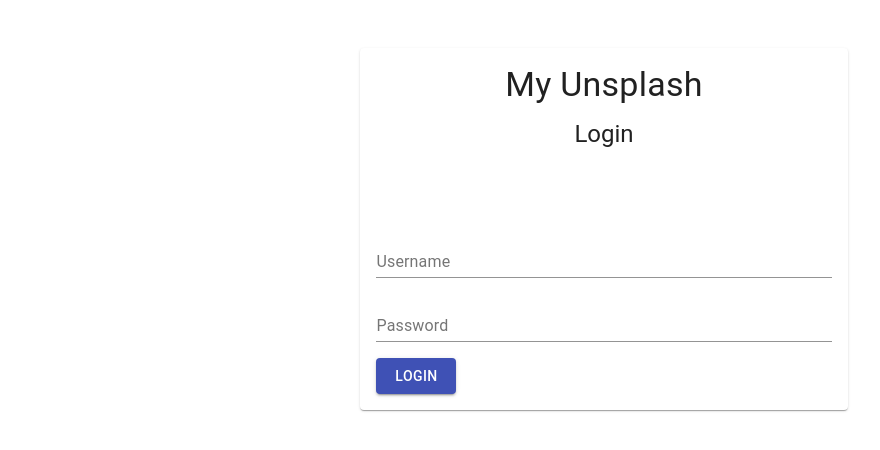
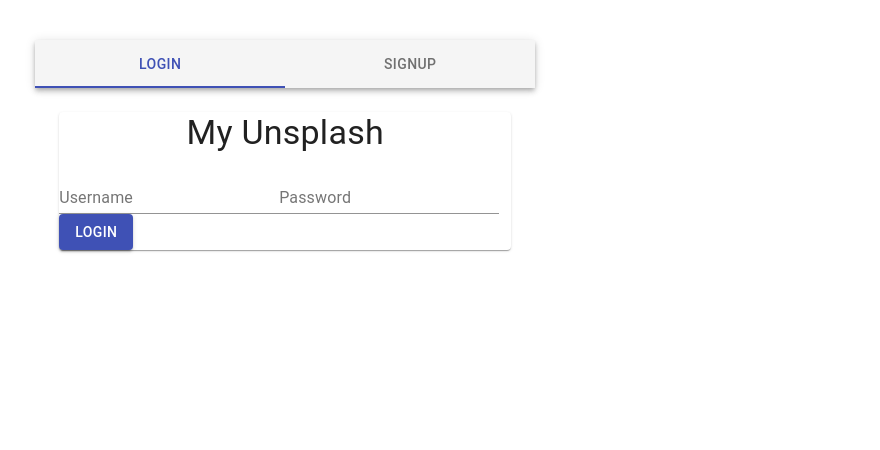
Before and after one commit to Unsplash-clone/client, a React (Create React App) app: page /login in a window 1280 px wide. Shown: the top 450 px of the page, without its empty margins (36-916 px from the left). Built offline with nearby package versions, Linux system fonts and the light colour scheme.

Commit message:
update login page to include signup tab

```diff
--- a/src/components/Login.js
+++ b/src/components/Login.js
@@ -1,15 +1,83 @@
 import React from "react";
 
 import Paper from "@material-ui/core/Paper";
-import useStyles from "../styles/LoginStyles";
+// import useStyles from "../styles/LoginStyles";
 import Typography from "@material-ui/core/Typography";
 import TextField from "@material-ui/core/TextField";
 import Button from "@material-ui/core/Button";
+import { makeStyles, useTheme } from "@material-ui/core/styles";
+import AppBar from "@material-ui/core/AppBar";
+import Tabs from "@material-ui/core/Tabs";
+import Tab from "@material-ui/core/Tab";
+import Box from "@material-ui/core/Box";
+
+import useInputState from "../hooks/useInputState";
+
+function TabPanel(props) {
+  const { children, value, index, ...other } = props;
+
+  return (
+    <div
+      role="tabpanel"
+      hidden={value !== index}
+      id={`full-width-tabpanel-${index}`}
+      aria-labelledby={`full-width-tab-${index}`}
+      {...other}
+    >
+      {value === index && (
+        <Box p={3}>
+          <Typography>{children}</Typography>
+        </Box>
+      )}
+    </div>
+  );
+}
+
+function a11yProps(index) {
+  return {
+    id: `full-width-tab-${index}`,
+    "aria-controls": `full-width-tabpanel-${index}`,
+  };
+}
+
+const useStyles = makeStyles((theme) => ({
+  root: {
+    backgroundColor: theme.palette.background.paper,
+    width: 500,
+  },
+}));
 
 function Login() {
   const classes = useStyles();
+  const theme = useTheme();
+  const [value, setValue] = React.useState(0);
+  const [username, handleUsernameChange, resetUsername] = useInputState("");
+  const [password, handlePasswordChange, resetPassword] = useInputState("");
+
+  const handleChange = (event, newValue) => {
+    setValue(newValue);
+  };
+
+  const handleChangeIndex = (index) => {
+    setValue(index);
+  };
+
   return (
     <div className={classes.root}>
+      <AppBar position="static" color="default">
+        <Tabs
+          value={value}
+          onChange={handleChange}
+          indicatorColor="primary"
+          textColor="primary"
+          variant="fullWidth"
+          aria-label="full width tabs example"
+        >
+          <Tab label="Login" {...a11yProps(0)} />
+          <Tab label="Signup" {...a11yProps(1)} />
+        </Tabs>
+      </AppBar>
+      <TabPanel value={value} index={0} dir={theme.direction}>
         <Paper className={classes.paper}>
           <Typography
             variant="h4"
@@ -20,14 +88,20 @@ function Login() {
           >
             My Unsplash
           </Typography>
-        <div className={classes.subHeading}>
-          <Typography variant="h5" component="h5" align="center">
-            Login
-          </Typography>
-        </div>
           <form className={classes.form} noValidate autoComplete="off">
-          <TextField id="username" label="Username" />
-          <TextField id="password" label="Password" />
+            <TextField
+              id="username"
+              label="Username"
+              value={username}
+              onChange={handleUsernameChange}
+            />
+            <TextField
+              id="password"
+              label="Password"
+              type="password"
+              value={password}
+              onChange={handlePasswordChange}
+            />
             <Button
               variant="contained"
               color="primary"
@@ -37,6 +111,42 @@ function Login() {
             </Button>
           </form>
         </Paper>
+      </TabPanel>
+      <TabPanel value={value} index={1} dir={theme.direction}>
+        <Paper className={classes.paper}>
+          <Typography
+            variant="h4"
+            component="h4"
+            align="center"
+            className={classes.heading}
+            gutterBottom
+          >
+            My Unsplash
+          </Typography>
+          <form className={classes.form} noValidate autoComplete="off">
+            <TextField
+              id="username"
+              label="Username"
+              value={username}
+              onChange={handleUsernameChange}
+            />
+            <TextField
+              id="password"
+              label="Password"
+              type="password"
+              value={password}
+              onChange={handlePasswordChange}
+            />
+            <Button
+              variant="contained"
+              color="primary"
+              className={classes.button}
+            >
+              Signup
+            </Button>
+          </form>
+        </Paper>
+      </TabPanel>
     </div>
   );
 }
--- /dev/null
+++ b/src/hooks/useInputState.js
@@ -0,0 +1,17 @@
+import { useState } from "react";
+
+const useInputState = (initialVal) => {
+  const [state, setState] = useState(initialVal);
+
+  const handleChange = (e) => {
+    setState(e.target.value);
+  };
+
+  const reset = () => {
+    setState("");
+  };
+
+  return [state, handleChange, reset];
+};
+
+export default useInputState;
```
Also changed, not shown: 1 other file (tests, documents, lock files or other folders). Lines whose indentation alone changed are shown as unchanged.
